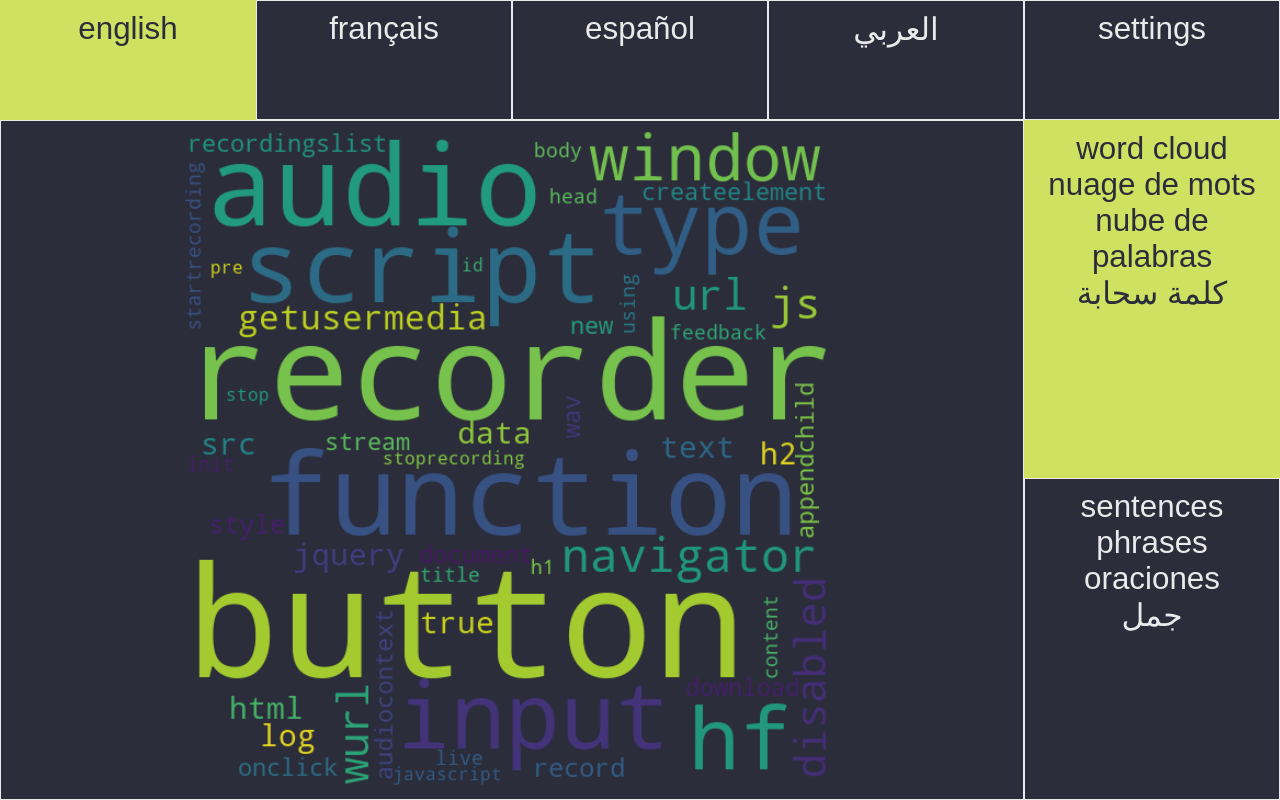
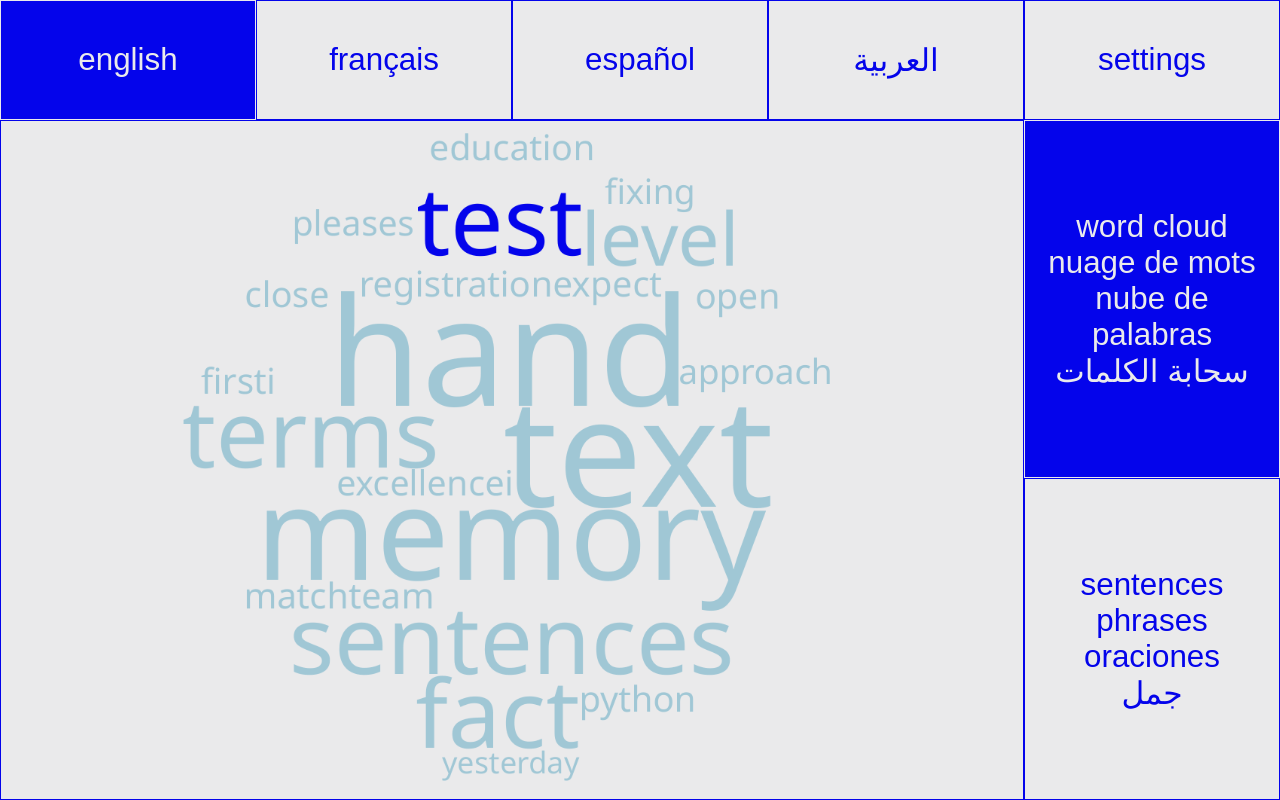
Before and after one commit to MaximeTouze/multilingOEG22BDD, a Python web app: template templates/view.html in a window 1280 px wide. Run offline with Jinja, Linux system fonts and the light colour scheme; the template is opened without the code that fills it, so the values that code supplies are empty.

Commit message:
feat: Reworked front-end to be responsive

```diff
--- a/static/css/common.css
+++ b/static/css/common.css
@@ -12,9 +12,9 @@ html, body  {
 div.basic_color_cell  {
   font-family:sans-serif;
   padding: 10px;
-  background: #2C2D3A;
-  border: 1px solid white;
-  color: white;
+  background: white;
+  border: 1px solid blue;
+  color: blue;
   opacity: 0.9;
   vertical-align: center;
   text-align: center;
@@ -23,9 +23,9 @@ div.basic_color_cell  {
 div.selected_color_cell  {
   font-family:sans-serif;
   padding: 10px;
-  background: #E1F566;
-  border: 1px solid #E1F566;
-  color: #2C2D3A;
+  background: blue;
+  border: 1px solid white;
+  color: white;
   opacity: 0.9;
   vertical-align: center;
   text-align: center;
--- a/static/css/view.css
+++ b/static/css/view.css
@@ -1,11 +1,10 @@
+
+@media (min-width: 641px) {
   #grid-column-languages-selection {
     display: grid;
-  grid-template-columns: 20% 20% 20% 20% 20%;
+    grid-template-columns: 20% 20% 20% 20% 20% 20%;
     width: 100%;
     height: 15%;
-}
-
-.view-display {
   }
 
   #grid-column-display {
@@ -13,13 +12,99 @@
     grid-template-columns: 80% 20%;
     width: 100%;
     height: 85%;
+    position: relative;
   }
 
   #grid-column-display-selection {
     display: grid;
-  grid-template-columns: auto;
+    grid-auto-flow: row;
     width: 100%;
     height: 100%;
+  }
+}
+
+@media (max-width: 640px) {
+
+  .grid-container{
+    font-size: 0.7em;
+  }
+
+  #grid-column-languages-selection {
+    display: grid;
+    grid-template-columns: repeat(3, 33.3333%);
+    width: 100%;
+    height: 15%;
+  }
+
+  #eng-button{
+    grid-column-start: 1;
+    grid-column-end: 2;
+    grid-row-start: 1;
+    grid-row-end: 1;
+  }
+
+  #fr-button{
+    grid-column-start: 2;
+    grid-column-end: 3;
+    grid-row-start: 1;
+    grid-row-end: 1;
+  }
+
+  #esp-button{
+    grid-column-start: 1;
+    grid-column-end: 2;
+    grid-row-start: 2;
+    grid-row-end: 2;
+  }
+
+  #ara-button{
+    grid-column-start: 2;
+    grid-column-end: 3;
+    grid-row-start: 2;
+    grid-row-end: 2;
+  }
+
+  #settings-button{
+    grid-column-start: 3;
+    grid-column-end: 3;
+    grid-row-start: 1;
+    grid-row-end: 3;
+  }
+
+  #grid-column-display {
+    display: grid;
+    grid-template-rows: 80% 20%;
+    width: 100%;
+    height: 85%;
+    position: relative;
+  }
+
+  #grid-column-display-selection {
+    display: grid;
+    grid-auto-flow: column;
+    width: 100%;
+  }
+}
+
+
+#grid-column-languages-selection div,
+#grid-column-display-selection div {
+  display: flex;
+  justify-content: center;
+  align-items: center;
+}
+
+.view-display {
+}
+
+#displayPanel {
+  display: flex;
+  justify-content: center;
+  align-items: center;
+
+  background-size: contain;
+  background-repeat: no-repeat;
+  background-position: center;
 }
 
 #grid-row1 {
--- a/static/js/display_updator/display_updator_common.js
+++ b/static/js/display_updator/display_updator_common.js
@@ -26,5 +26,6 @@ async function loadSentences () {
 function wordCloud_update() {
   compteur++;
   imgName = selected_display + '.' + selected_language + '.' + IMG_TYPE;
-  document.getElementById('displayPanel').innerHTML = GenerateExposedImg(imgName + "?" + compteur);
+  //document.getElementById('displayPanel').innerHTML = GenerateExposedImg(imgName + "?" + compteur);
+  document.getElementById('displayPanel').style.backgroundImage = "url(../static/exposed/"+imgName + "?" + compteur+")"
 }
--- a/static/js/display_updator/display_updator_custommer.js
+++ b/static/js/display_updator/display_updator_custommer.js
@@ -50,6 +50,7 @@ async function display_update () {
       wordCloud_update();
 
     } else if (selected_display == SENTENCES) {
+      document.getElementById('displayPanel').style.backgroundImage ="" //Remove wordcloud if exists
       previous_display = SENTENCES;
       updateSentence();
    }
--- a/templates/view.html
+++ b/templates/view.html
@@ -36,7 +36,7 @@
 
         <div id="ara-button" class="basic_color_cell"
           onclick="LanguagesButtonsFunction(ARABIAN)">
-          العربي
+          العربية
         </div>
 
         <div id="settings-button" class="basic_color_cell"
@@ -54,7 +54,7 @@
             word cloud
             <br/> nuage de mots
             <br/> nube de palabras
-            <br/> كلمة سحابة
+            <br/> سحابة الكلمات
           </div>
 
           <div id="sentences-button" class="basic_color_cell"
```
Also changed, not shown: static/exposed/word_cloud.ara.png, static/exposed/word_cloud.eng.png, static/exposed/word_cloud.esp.png, static/exposed/word_cloud.fr.png. Lines whose indentation alone changed are shown as unchanged.
